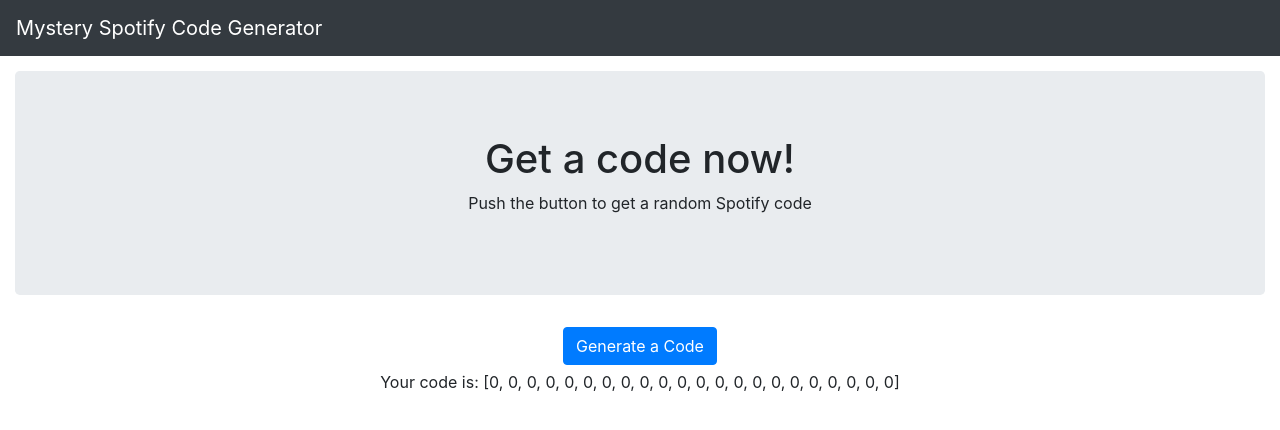
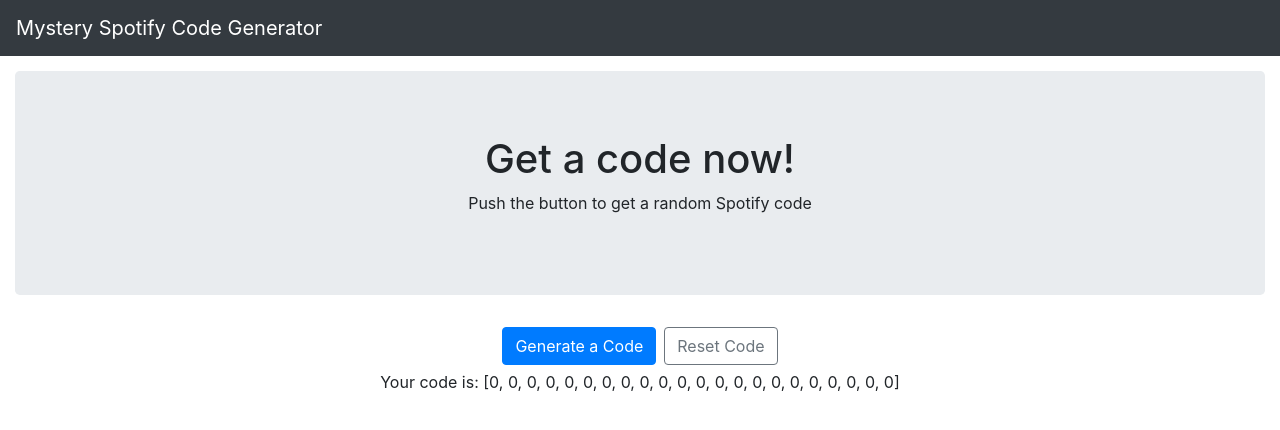
Before and after one commit to kdmnance/mystery-spotify-code, a React (Create React App) app in the folder generator/: page / in a window 1280 px wide. Shown: the top 430 px of the page. Built offline with nearby package versions, Linux system fonts and the light colour scheme.

Commit message:
Reset button

```diff
--- a/generator/src/codeGenerator.js
+++ b/generator/src/codeGenerator.js
@@ -59,6 +59,7 @@
     };
 
     this.generateCode = this.generateCode.bind(this)
+    this.resetCode = this.resetCode.bind(this)
   }
 
   generateCode(){
@@ -95,7 +96,8 @@
   render() {
     return (
       <div className="code-generator">
-        <Button variant="primary" onClick={this.generateCode}>Generate a Code</Button>
+        <Button variant="primary" className="mr-2" onClick={this.generateCode}>Generate a Code</Button>
+        <Button variant="outline-secondary" onClick={this.resetCode}>Reset Code</Button>
         <p className="text-code">Your code is: [{this.state.textCode.join(", ")}]</p>
       </div>
     )
```
